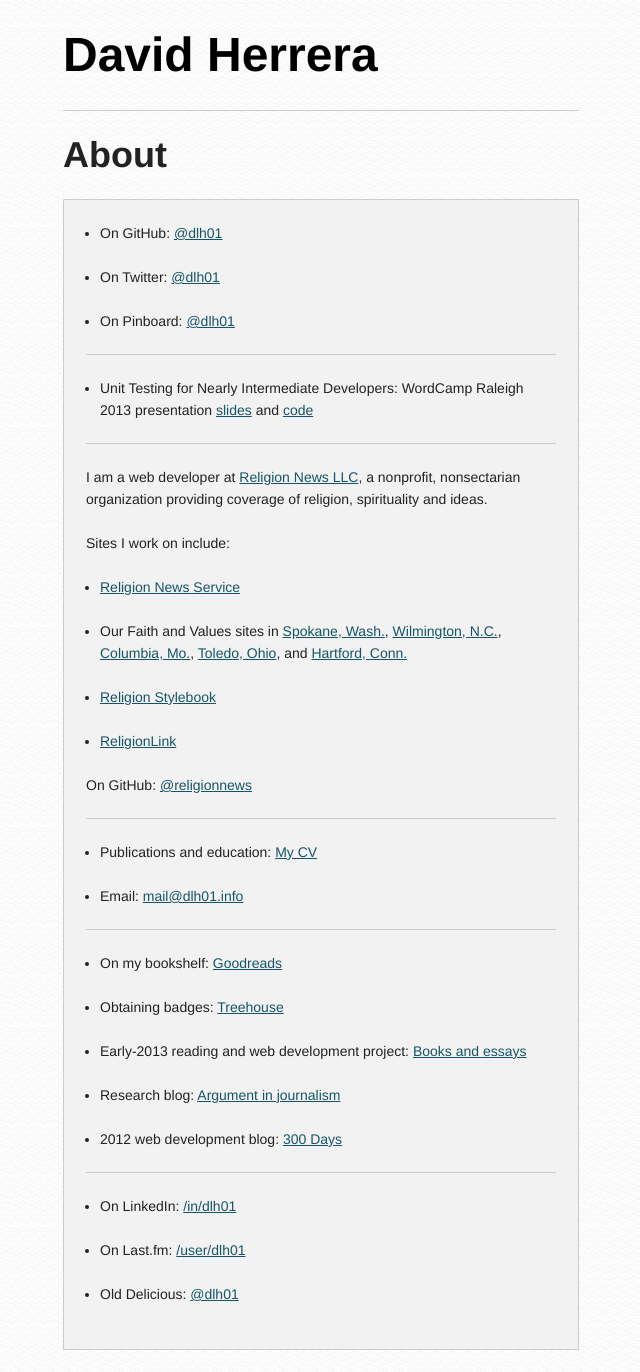
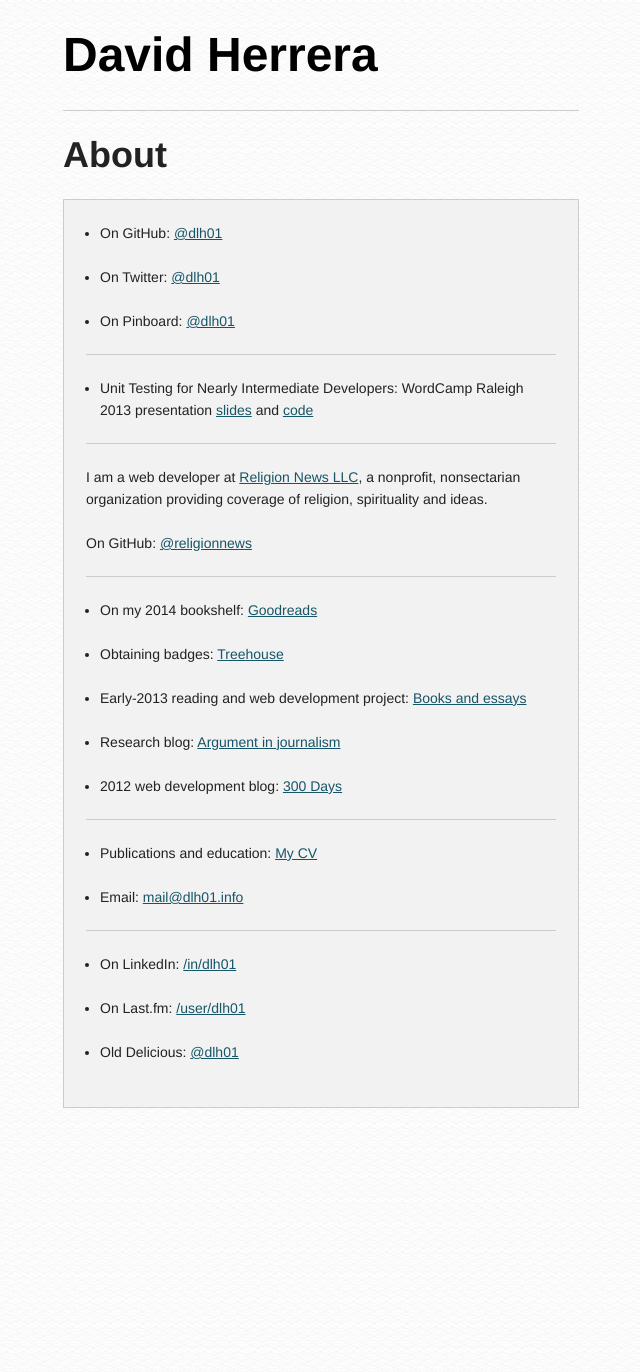
Before and after one commit to dlh01/dlh01.github.io, a Jekyll site: the page built from index.html, in a window 1280 px wide. Shown: the whole page, without its empty margins (319-959 px from the left). Built offline with Jekyll 4.4.1, drawn with Linux system fonts in a browser that asks for light colours; Markdown is read by kramdown in place of the engine named in the settings; after the commit the page ends 1130 px from its top, so only the background shows below that.

Commit message:
Update Goodreads intro; simplify work section

```diff
--- a/index.html
+++ b/index.html
@@ -19,31 +19,23 @@
 
 <section class="block-sections__section">
     <p>I am a web developer at <a href="http://religionnewsllc.com">Religion News LLC</a>, a nonprofit, nonsectarian organization providing coverage of religion, spirituality and ideas.</p>
-    <p>Sites I work on include:
-        <ul>
-            <li><a href="http://religionnews.com">Religion News Service</a></li>
-            <li>Our Faith and Values sites in <a href="http://spokanefavs.com">Spokane, Wash.</a>, <a href="http://wilmingtonfavs.com">Wilmington, N.C.</a>, <a href="http://columbiafavs.com">Columbia, Mo.</a>, <a href="http://toledofavs.com">Toledo, Ohio</a>, and <a href="http://hartfordfavs.com">Hartford, Conn.</a></li>
-            <li><a href="http://religionstylebook.com">Religion Stylebook</a></li>
-            <li><a href="http://religionlink.com">ReligionLink</a></li>
-        </ul>
-    </p>
     <p>On GitHub: <a href="http://github.com/religionnews">@religionnews</a></p>
+</section>
+
+<section class="block-sections__section">
+    <ul>
+        <li>On my 2014 bookshelf: <a href="https://www.goodreads.com/user/show/27414258-david-herrera">Goodreads</a></li>
+        <li>Obtaining badges: <a href="http://teamtreehouse.com/dlh01">Treehouse</a></li>
+        <li>Early-2013 reading and web development project: <a href="http://books2013.dlh01.info">Books and essays</a></li>
+        <li>Research blog: <a href="http://argumentinjournalism.wordpress.com">Argument in journalism</a></li>
+        <li>2012 web development blog: <a href="http://300days.dlh01.info/">300 Days</a></li>
+    </ul>
 </section>
 
 <section class="block-sections__section">
     <ul>
         <li>Publications and education: <a href="cv.html">My CV</a></li>
         <li>Email: <a href="mailto:{% include email_address.html %}">{% include email_address.html %}</a></li>
-    </ul>
-</section>
-
-<section class="block-sections__section">
-    <ul>
-        <li>On my bookshelf: <a href="https://www.goodreads.com/user/show/27414258-david-herrera">Goodreads</a></li>
-        <li>Obtaining badges: <a href="http://teamtreehouse.com/dlh01">Treehouse</a></li>
-        <li>Early-2013 reading and web development project: <a href="http://books2013.dlh01.info">Books and essays</a></li>
-        <li>Research blog: <a href="http://argumentinjournalism.wordpress.com">Argument in journalism</a></li>
-        <li>2012 web development blog: <a href="http://300days.dlh01.info/">300 Days</a></li>
     </ul>
 </section>
 
```
